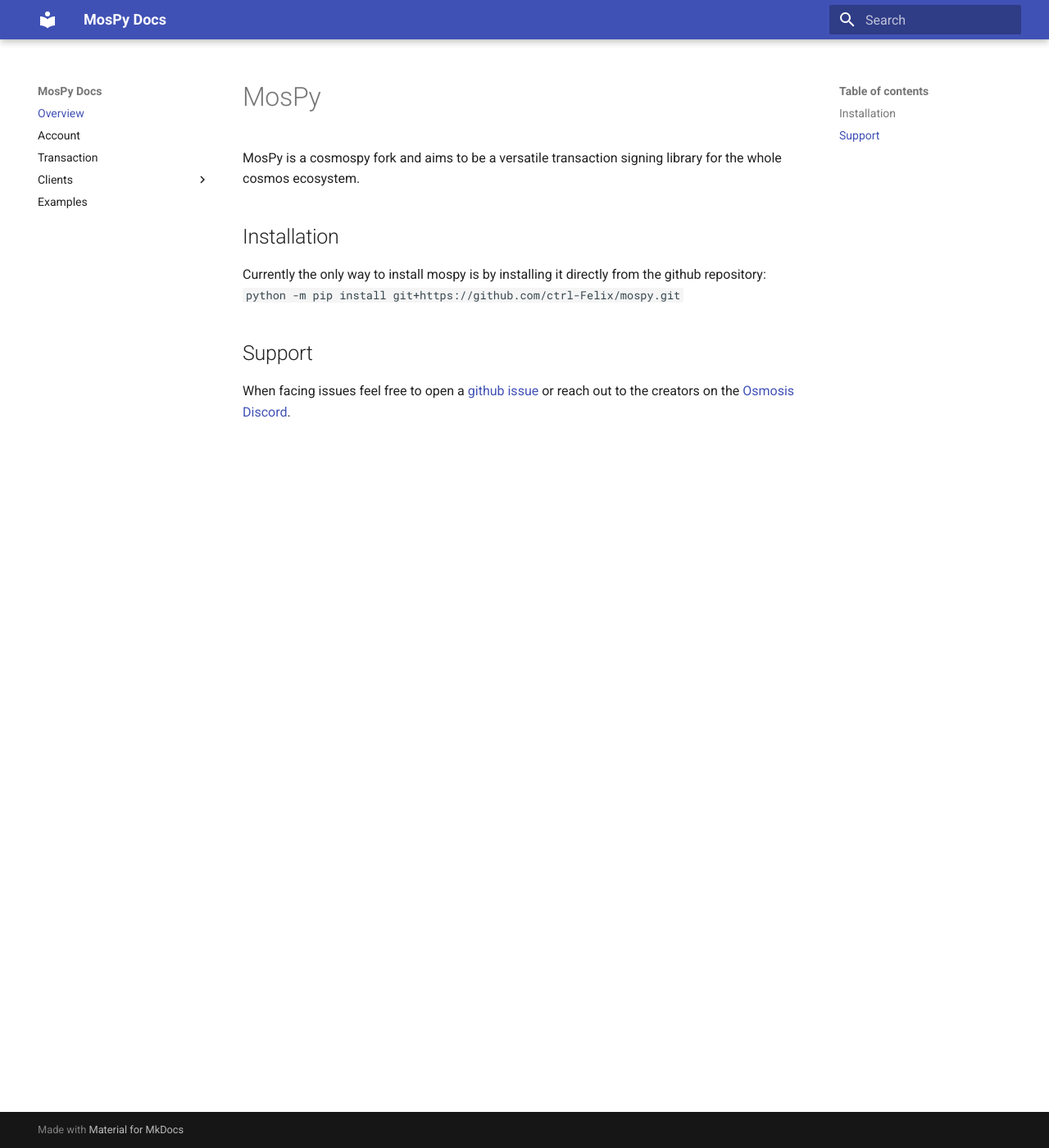
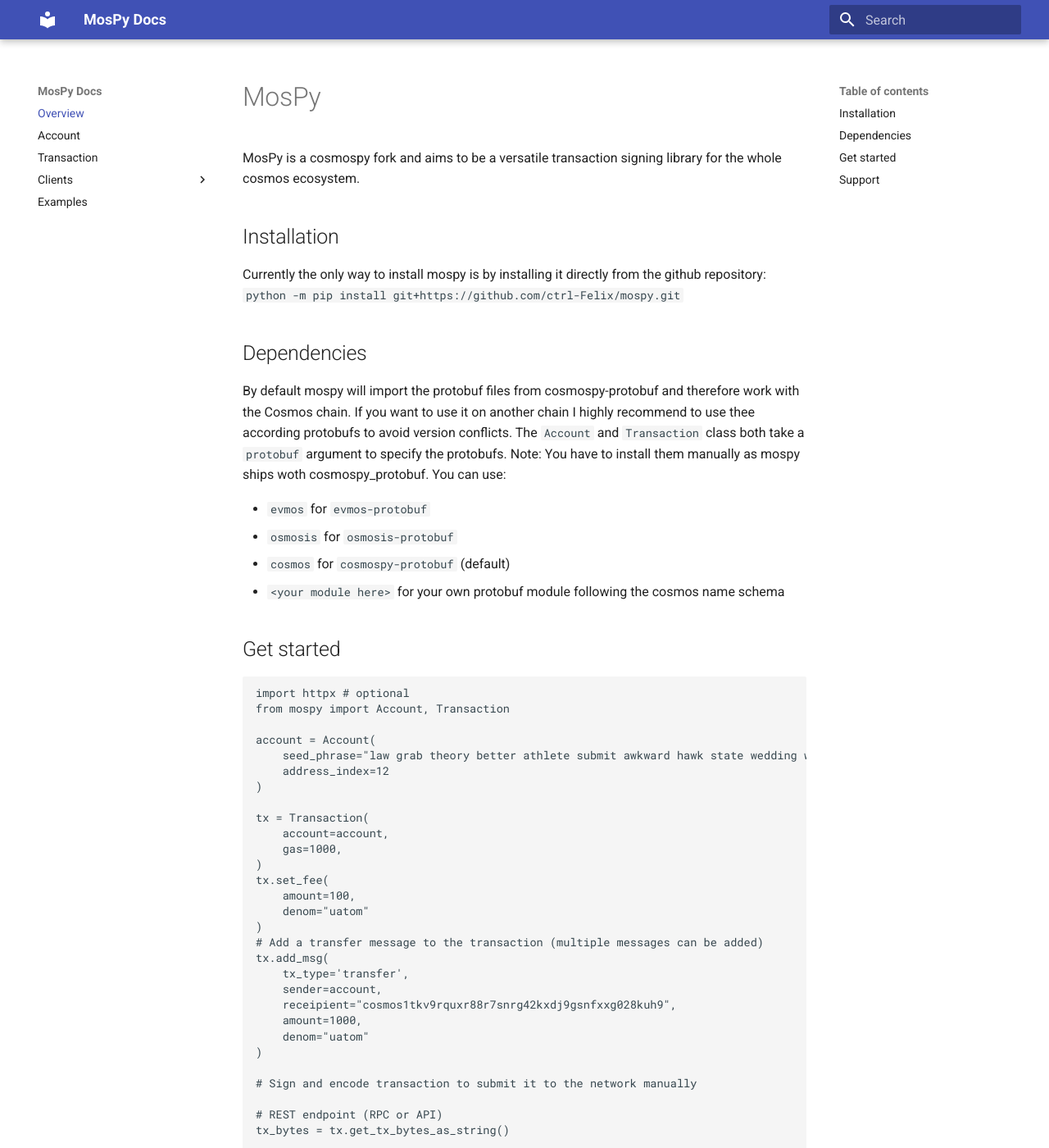
Before and after one commit to ctrl-Felix/mospy, an MkDocs documentation site: the page built from docs/index.md, in a window 1280 px wide and 1400 px high. Shown: the whole window at 82% size. Built offline with MkDocs 1.6.1 and Material for MkDocs 9.7.7, drawn with Linux system fonts in a browser that asks for light colours; old or Windows-style settings are respelled for this version of MkDocs; some of the changed text lies outside the part shown.

Commit message:
Feat: modular protobuf imports (#10)
* feature: make protobuf imports dynamic

* fix: dynamic imports in GRPCClient & bump version

* fix: dynamic imports in GRPCClient & bump version

* fix: client tests

* fix: grpc channel ssl credentials

* Restyle Feat: modular protobuf imports (#11)

* Restyled by autopep8

* Restyled by black

* Restyled by isort

* Restyled by prettier-markdown

* Restyled by reorder-python-imports

* Restyled by yapf

Co-authored-by: Restyled.io <commits@restyled.io>

* fix: grpc tests

* Restyle Feat: modular protobuf imports (#12)

* Restyled by black

* Restyled by isort

* Restyled by reorder-python-imports

* Restyled by yapf

Co-authored-by: Restyled.io <commits@restyled.io>

Co-authored-by: restyled-io[bot] <32688539+restyled-io[bot]@users.noreply.github.com>
Co-authored-by: Restyled.io <commits@restyled.io>

````diff
--- a/docs/index.md
+++ b/docs/index.md
@@ -7,6 +7,76 @@ MosPy is a cosmospy fork and aims to be a versatile transaction signing library
 Currently the only way to install mospy is by installing it directly from the github repository:
 `python -m pip install git+https://github.com/ctrl-Felix/mospy.git `
 
+## Dependencies
+
+By default mospy will import the protobuf files from cosmospy-protobuf and therefore work with the Cosmos chain.
+If you want to use it on another chain I highly recommend to use thee according protobufs to avoid version conflicts.
+The `Account` and `Transaction` class both take a `protobuf` argument to specify the protobufs. Note: You have to install
+them manually as mospy ships woth cosmospy_protobuf. You can use:
+
+- `evmos` for `evmos-protobuf`
+- `osmosis` for `osmosis-protobuf`
+- `cosmos` for `cosmospy-protobuf` (default)
+- `<your module here>` for your own protobuf module following the cosmos name schema
+
+## Get started
+
+```python
+import httpx # optional
+from mospy import Account, Transaction
+
+account = Account(
+    seed_phrase="law grab theory better athlete submit awkward hawk state wedding wave monkey audit blame fury wood tag rent furnace exotic jeans drift destroy style",
+    address_index=12
+)
+
+tx = Transaction(
+    account=account,
+    gas=1000,
+)
+tx.set_fee(
+    amount=100,
+    denom="uatom"
+)
+# Add a transfer message to the transaction (multiple messages can be added)
+tx.add_msg(
+    tx_type='transfer',
+    sender=account,
+    receipient="cosmos1tkv9rquxr88r7snrg42kxdj9gsnfxxg028kuh9",
+    amount=1000,
+    denom="uatom"
+)
+
+# Sign and encode transaction to submit it to the network manually
+
+# REST endpoint (RPC or API)
+tx_bytes = tx.get_tx_bytes_as_string()
+
+# Submit the transaction through the Tendermint RPC
+rpc_url = "https://rpc.cosmos.network/"
+pushable_tx = json.dumps(
+              {
+                "jsonrpc": "2.0",
+                "id": 1,
+                "method": "broadcast_tx_sync", # Available methods: broadcast_tx_sync, broadcast_tx_async, broadcast_tx_commit
+                "params": {
+                    "tx": tx_bytes
+                }
+              }
+            )
+r = httpx.post(rpc_url, data=pushable_tx)
+
+# Submit the transaction through the Cosmos REST API
+rpc_api = "https://api.cosmos.network/cosmos/tx/v1beta1/txs"
+pushable_tx = json.dumps(
+                {
+                  "tx_bytes": tx_bytes,
+                  "mode": "BROADCAST_MODE_SYNC" # Available modes: BROADCAST_MODE_SYNC, BROADCAST_MODE_ASYNC, BROADCAST_MODE_BLOCK
+                }
+              )
+r = httpx.post(rpc_api, data=pushable_tx)
+```
+
 ## Support
 
 When facing issues feel free to open a [github issue](https://github.com/ctrl-felix/mospy/issues)
--- a/pyproject.toml
+++ b/pyproject.toml
@@ -4,7 +4,7 @@ build-backend = "hatchling.build"
 
 [project]
 name = "mospy-wallet"
-version = "0.1.0"
+version = "0.2.0"
 description = "This package is a fork of cosmospy and is a light framework for the cosmos ecosystem"
 authors = [
     { name = "ctrl-felix", email = "dev@ctrl-felix.de" },
--- a/requirements.txt
+++ b/requirements.txt
@@ -1,5 +1,5 @@
 bech32==1.2.0
-cosmospy_protobuf==0.0.1
+cosmospy_protobuf
 ecdsa==0.17.0
 grpcio~=1.47.0
 hdwallets==0.1.2
````
Also changed, not shown: README.md (+60 -2 lines), 8 other files.
